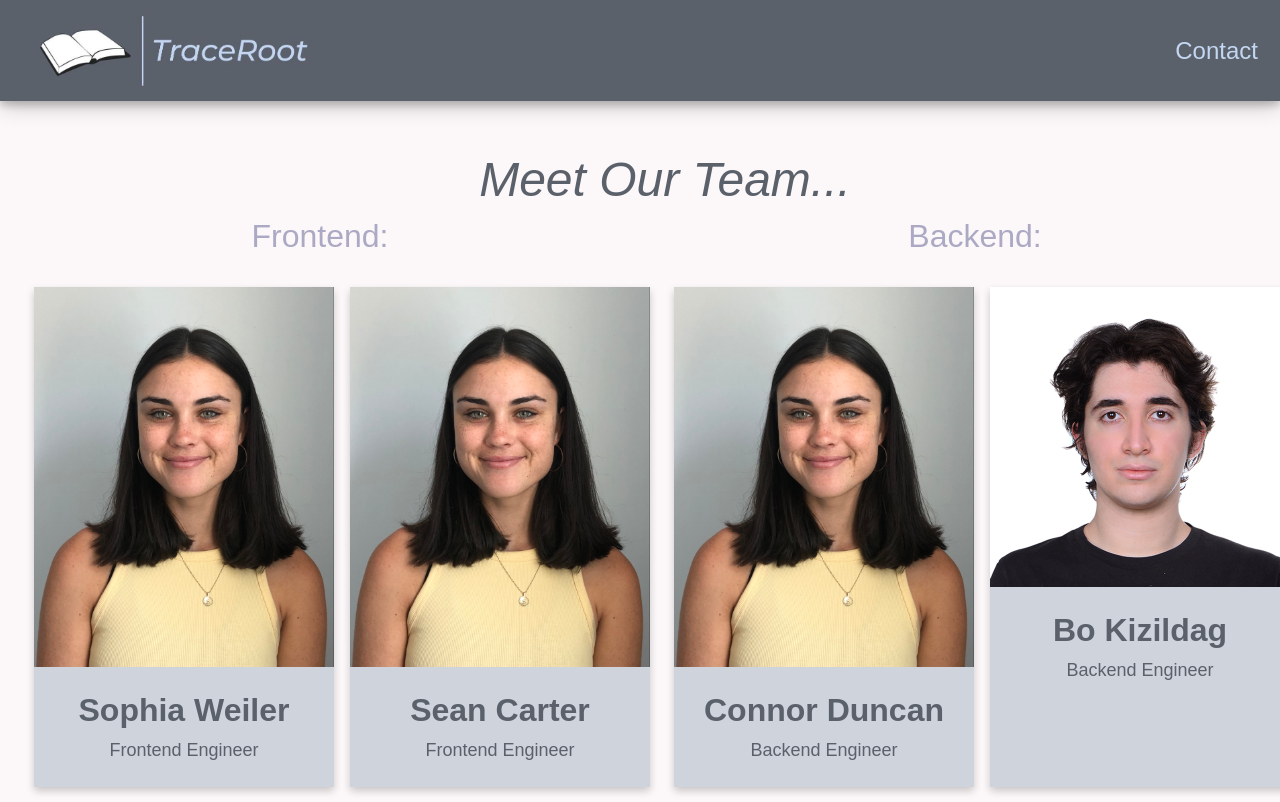
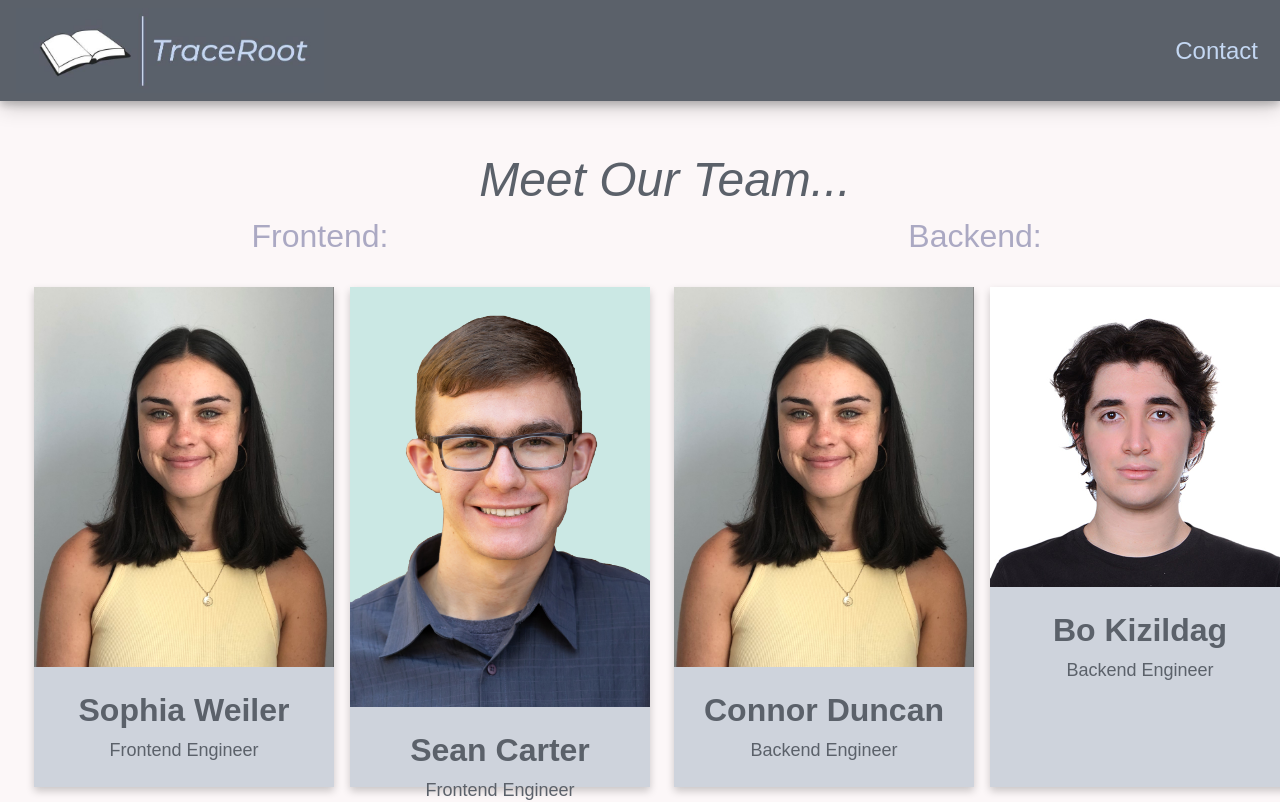
Before and after one commit to rushilsrivastavay3/benjaminhsieh2002, a React (Create React App) app: page /contact in a window 1280 px wide. Shown: the top 802 px of the page. Built offline with nearby package versions, Linux system fonts and the light colour scheme.

Commit message:
contact page updates

```diff
--- a/src/pages/Contact.js
+++ b/src/pages/Contact.js
@@ -3,6 +3,7 @@ import "../style/Style.css"
 import SophiaPicture from "../pictures/Sophia.jpg"
 import BoPicture from "../pictures/Bo.jpg"
 import BenjaminPicture from "../pictures/BenjaminPhoto.jpg"
+import SeanPicture from "../pictures/Sean.jpg"
 
 function Contact() {
 	return(
@@ -26,9 +27,12 @@ function Contact() {
 										<p class="description">Frontend Engineer</p>
 									</div>
 									<div class="flip-card-back">
+										<br/>
 										<h1>Sophia Weiler</h1>
-										<p>email</p>
-										<p>phone number</p>
+										<br/>
+										<a href = "mailto: sophiaweiler@ucsb.edu">sophiaweiler@ucsb.edu</a>
+										<br/> <br/>
+										<p class="bio">Sophia is a first year Computer Science major. Originally from the Bay Area, she grew up learning about technology and is a big advocate for growing women's representation in the STEM field. When not coding,you can find her at the beach enjoying Santa Barbara's beautiful sunsets or at a theatre performance, since she has been an actress herself since age 6.</p>
 									</div>
 								</div>
 							</div>
@@ -37,16 +41,19 @@ function Contact() {
 							<div class="flip-card">
                                                                  <div class=  "flip-card-inner">
                                                                          <div class="flip-card-front">
-                                                                                 <img src={SophiaPicture}  alt={"Sean Carter"} class="pictureSize"/>
+                                                                                 <img src={SeanPicture}  alt={"Sean Carter"} class="pictureSize"/>
                                                                                  <br/>
                                                                                  <br/>
                                                                                  <h4 class="name"><b>Sean Carter</b></h4>
                                                                                  <p class="description">Frontend Engineer</p>
                                                                          </div>
                                                                          <div class="flip-card-back">
+										 <br/>
                                                                                  <h1>Sean Carter</h1>
-                                                                                 <p>email</p>
-                                                                                 <p>phone number</p>
+										 <br/>
+                                                                                 <a href = "mailto: seancarter@ucsb.edu">seancarter@ucsb.edu</a>
+										 <br/> <br/>
+                                                                                 <p class="bio">Sean is a computer Science major at UC Santa Barbara who's curious about the capabilities of AI to understand human languages. He loves books, cats, and open source software.</p>
                                                                          </div>
                                                                  </div>
                                                          </div>
@@ -70,9 +77,12 @@ function Contact() {
                                                                                  <p class="description">Backend Engineer</p>
                                                                          </div>
                                                                          <div class="flip-card-back">
+										 <br/>
                                                                                  <h1>Connor Duncan</h1>
-                                                                                 <p>email</p>
-                                                                                 <p>phone number</p>
+										 <br/>
+                                                                                 <a href = "mailto: connorduncan@ucsb.edu">connorduncan@ucsb.edu</a>
+										 <br/> <br/>
+                                                                                 <p class="bio">phone number</p>
                                                                          </div>
                                                                  </div>
                                                          </div>
@@ -87,9 +97,12 @@ function Contact() {
                                                                                  <p class="description">Backend Engineer</p>
                                                                          </div>
                                                                          <div class="flip-card-back">
+										 <br/>
                                                                                  <h1>Benjamin Hsieh</h1>
-                                                                                 <p>email</p>
-                                                                                 <p>phone number</p>
+										 <br/>
+                                                                                 <a href = "mailto: hhsieh@ucsb.edu">hhsieh@ucsb.edu</a>
+										 <br/> <br/>
+                                                                                 <p class="bio">phone number</p>
                                                                          </div>
                                                                  </div>
                                                          </div>
@@ -105,9 +118,12 @@ function Contact() {
                                                                                  <p class="description">Backend Engineer</p>
                                                                          </div>
                                                                          <div class="flip-card-back">
+										 <br/>
                                                                                  <h1>Bo Kizildag</h1>
-                                                                                 <p>email</p>
-                                                                                 <p>phone number</p>
+										 <br/>
+                                                                                 <a href = "mailto: bkizildag@ucsb.edu">bkizildag@ucsb.edu</a>
+										 <br/> <br/>
+                                                                                 <p class="bio">phone number</p>
                                                                          </div>
                                                                  </div>
                                                          </div>
--- a/src/style/style.css
+++ b/src/style/style.css
@@ -266,3 +266,8 @@ html, body, body > div, .app {
 .pictureSize{
 	width:100% ;
 }
+
+.bio{
+	margin-left: 15px;
+	margin-right:15px;
+}
```
Also changed, not shown: src/pictures/Sean.jpg (added).
